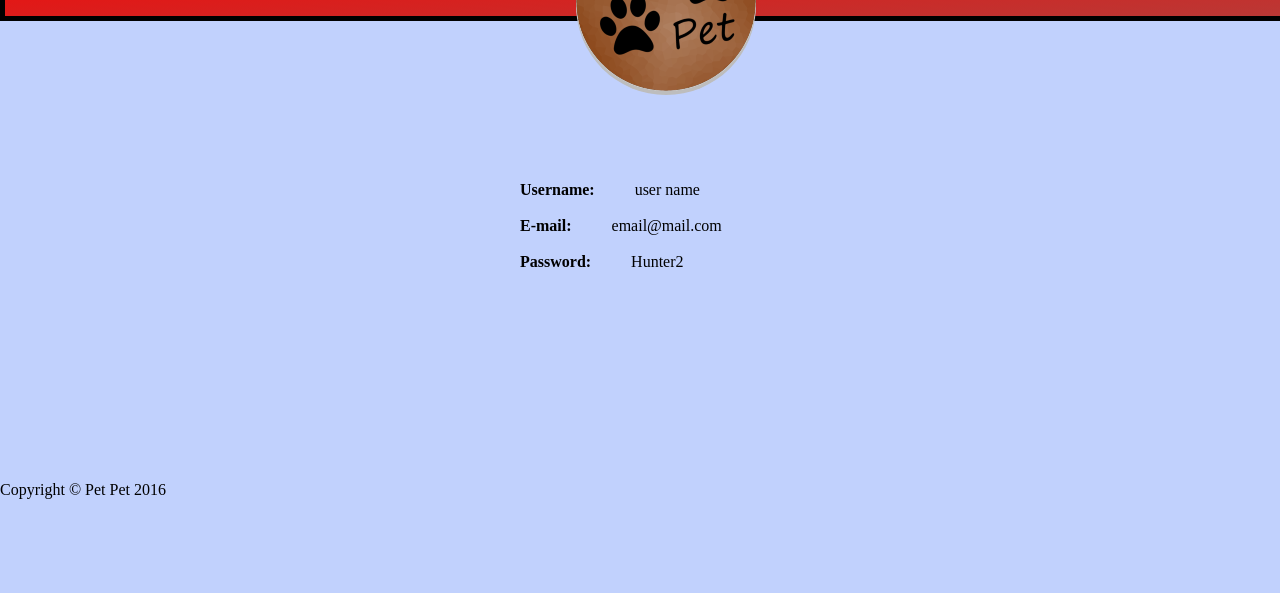
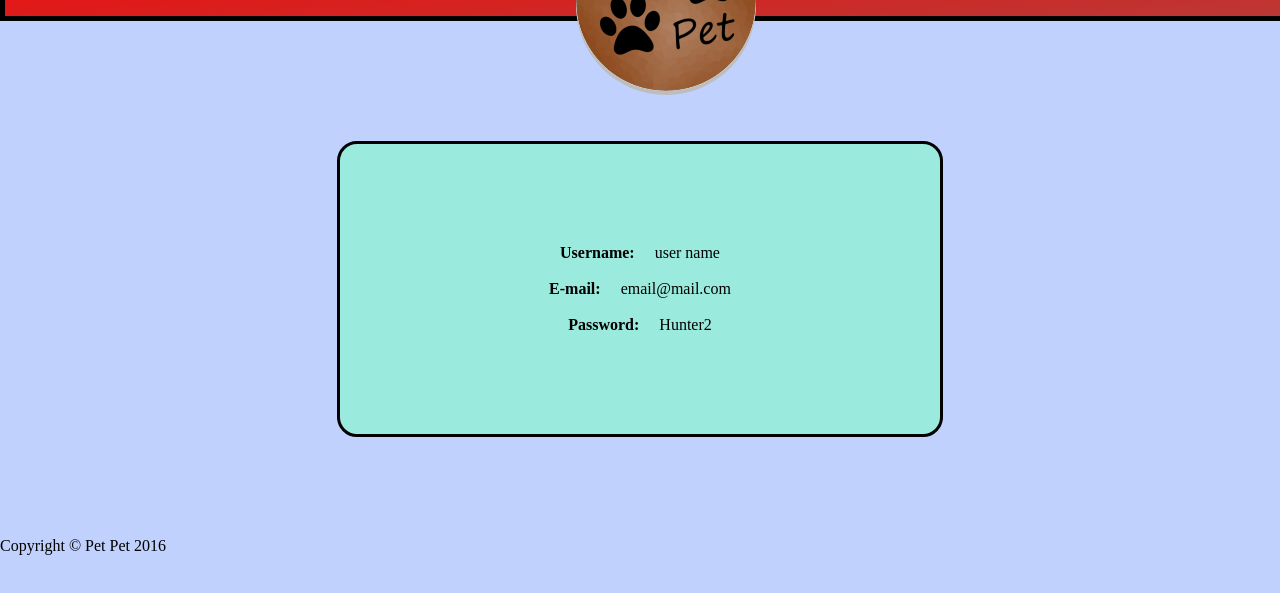
Before and after one commit to OSU-CS290-F16/final-project-petpet-quest-project, a website: page public/viewAccount.html in a window 1280 px wide. Shown: the part 89-682 px from the top of the page. Drawn offline with Linux system fonts and the light colour scheme.

Commit message:
added CSS to account page

```diff
--- a/public/viewAccount.html
+++ b/public/viewAccount.html
@@ -22,7 +22,7 @@
 					<li class = "navbar-list store"><a href="shop.html">Store</a></li>
 					<li class = "navbar-list home"><a href = "petPetQuest.html">Pets</a></li>
 					<li class = "navbar-list logOut"><a href="logOut.html">Log Out</a></li>
-					<li class = "navbar-list account"><a href="account.html">Account</a></li>
+					<li class = "navbar-list account"><a href="viewAccount.html">Account</a></li>
 				</ul>
 
 			</nav>
@@ -30,6 +30,7 @@
 		</header>
 
 		<main>
+			<div class = "box">
 
 				<div class = "username">
 
@@ -52,7 +53,7 @@
 					<div class = "userData"> Hunter2 </div>
 				</div>
 
-
+			</div>
 
 		</main>
 
--- a/public/viewAccountStyle.css
+++ b/public/viewAccountStyle.css
@@ -1,3 +1,13 @@
+.box{
+	background-color: rgba(152, 236, 220, 0.93);
+    border-style: solid;
+    border-color: black;
+    border-radius: 20px;
+    width: 600px;
+    margin: auto;
+    margin-top: 60px;
+}
+
 .username{
 	display: flex;
     flex-wrap: wrap;
@@ -12,12 +22,16 @@
 .password{
 	display: flex;
     flex-wrap: wrap;
+	margin-bottom: 100px;
 }
 
 .standard{
-	padding-left: 500px;
+	position: relative;
+    margin-left: auto;
 }
 
 .userData{
-	padding-left: 40px;
+	position: relative;
+    margin-right: auto;
+	margin-left: 20px;
 }
```
Lines whose indentation alone changed are shown as unchanged.
